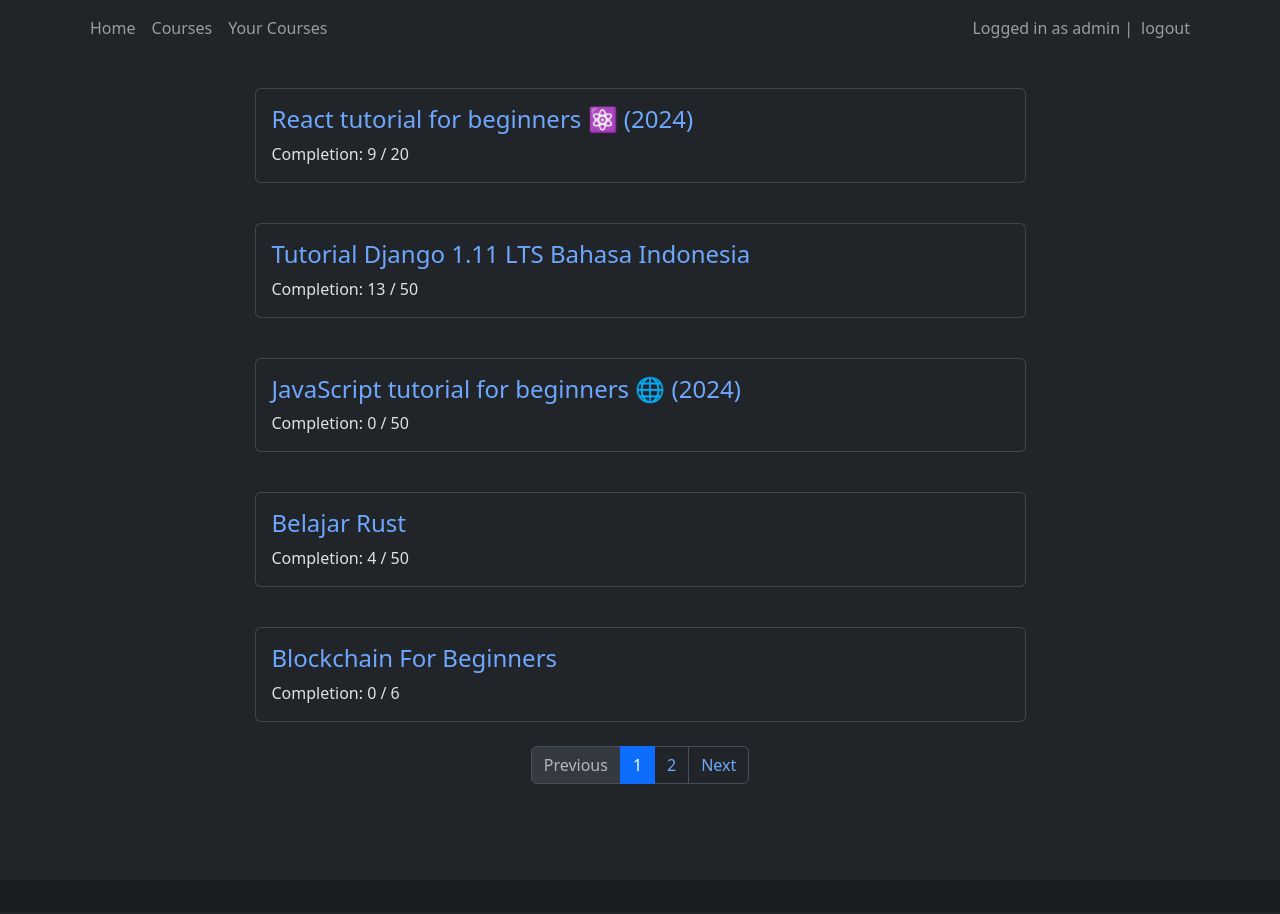
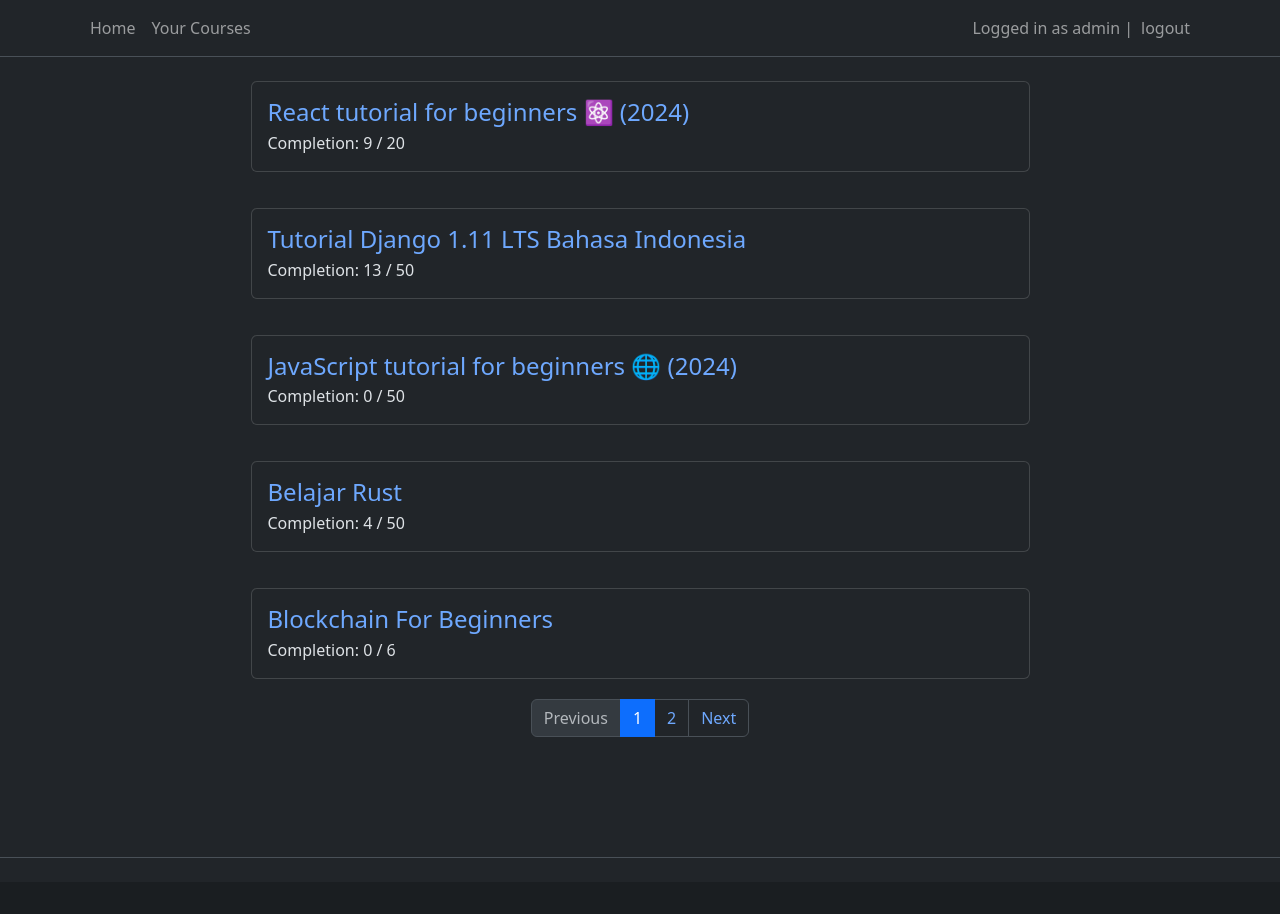
Before and after one commit to Lyznfin/UTS---PBP, a Django app: page /courses/user in a window 1280 px wide. Before the commit the page ends 784 px from the top, so only its background shows below. Run offline with Django 5.2, Linux system fonts and the light colour scheme; a user stored in the database is signed in; data comes from the database, SQL or seed files in the repository; both versions use the stored data as it was after the commit.

Commit message:
finalize

```diff
--- a/course/courses/templates/courses/bits/user-course-preview.html
+++ b/course/courses/templates/courses/bits/user-course-preview.html
@@ -1,11 +1,11 @@
 <div class="container p-3">
-    <div class="card mt-2">
+    <div class="card mt-1">
         <div class="card-body">
             <div class="row">
                 <div class="col-md-9">
                     <div class="d-flex flex-row justify-content-between align-items-center">
                         <div>
-                            <h4 class="card-title mb-2"><a href="{% url "course-detail" usercourse.course.slug %}" class="text-decoration-none">{{ usercourse.course.title }}</a></h4>
+                            <h4 class="card-title mb-1"><a href="{% url "course-detail" usercourse.course.slug %}" class="text-decoration-none">{{ usercourse.course.title }}</a></h4>
                             <p class="card-text">Completion: {{ usercourse.completed_sections }} / {{ usercourse.total_sections|length }}</p>
                         </div>
                     </div>
--- a/course/courses/templates/courses/index.html
+++ b/course/courses/templates/courses/index.html
@@ -65,7 +65,7 @@
                 </div>
             </div>
         </div>
-        <div class="col-9 d-flex flex-column p-2">
+        <div class="col-9 d-flex flex-column p-2 mt-2">
             {% for course in courses %}
                 {% include "courses/bits/course-preview.html" %}
             {% endfor %}
--- a/course/courses/templates/courses/user-course.html
+++ b/course/courses/templates/courses/user-course.html
@@ -4,7 +4,7 @@
 
 {% block content %}
 <div class="container d-flex justify-content-center">
-    <div class="col-9 d-flex flex-column p-2">
+    <div class="col-9 d-flex flex-column p-1">
     {% for usercourse in usercourses %}
         {% include "courses/bits/user-course-preview.html" %}
     {% endfor %}
--- a/course/courses/views.py
+++ b/course/courses/views.py
@@ -13,23 +13,21 @@
     context_object_name = 'courses'
     paginate_by = 7
 
-    def get_lists(self):
-        return self.request.GET.getlist('duration'), self.request.GET.getlist('category')
-
     def get_queryset(self):
         queryset = super().get_queryset()
-        durations, categories = self.get_lists()
-
-        duration_filter = self.get_duration_filter(durations)
-        category_filter = self.get_category_filter(categories)
+        durations = self.request.GET.getlist('duration')
+        categories = self.request.GET.getlist('category')
 
         if durations and categories:
+            duration_filter = self.get_duration_filter(durations)
+            category_filter = self.get_category_filter(categories)
             queryset = queryset.filter(duration_filter | category_filter)
         elif durations:
-            queryset = queryset.filter(duration_filter)
+            queryset = queryset.filter(self.get_duration_filter(durations))
         elif categories:
-            queryset = queryset.filter(category_filter)
+            queryset = queryset.filter(self.get_category_filter(categories))
 
+        queryset = queryset.distinct()
         return queryset
 
     def get_duration_filter(self, durations):
@@ -70,7 +68,8 @@
             course.duration_hours = hours
             course.duration_minutes = minutes
         context['categories'] = self.get_all_category()
-        context['selected_durations'], context['selected_categories'] = self.get_lists()
+        context['selected_durations'] = self.request.GET.getlist('duration')
+        context['selected_categories'] = self.request.GET.getlist('category')
         return context
 
     def get_all_category(self):
--- a/course/templates/bits/footer.html
+++ b/course/templates/bits/footer.html
@@ -1,4 +1,4 @@
-<footer class="bg-dark text-center text-white">
+<footer class="bg-dark text-center text-white border-top">
 <div class="container p-4 pb-0">
 </div>
 <div class="text-center p-3" style="background-color: rgba(0, 0, 0, 0.2);">
--- a/course/templates/bits/navbar.html
+++ b/course/templates/bits/navbar.html
@@ -1,15 +1,10 @@
-<nav class="navbar navbar-expand-lg navbar-dark bg-dark">
+<nav class="navbar navbar-expand-lg navbar-dark bg-dark border-bottom">
     <div class="container">
         <div>
             <ul class="navbar-nav">
                 <li class="nav-item">
                     <a href="/" class="nav-link">
                         Home
-                    </a>
-                </li>
-                <li class="nav-item">
-                    <a href="/courses" class="nav-link">
-                        Courses
                     </a>
                 </li>
                 <li class="nav-item">
--- a/side-quest/side-quest_1.py
+++ b/side-quest/side-quest_1.py
@@ -1,5 +1,5 @@
 #pyramid, lol
-n: int = 7
+n: int = 21
 for i in range(n):
     j = n + i
     k = n
```
Also changed, not shown: course/courses/templates/courses/bits/course-preview.html (+1 -13 lines), side-quest/side-quest_2.py (added, +9 -0 lines), course/db.sqlite3.
